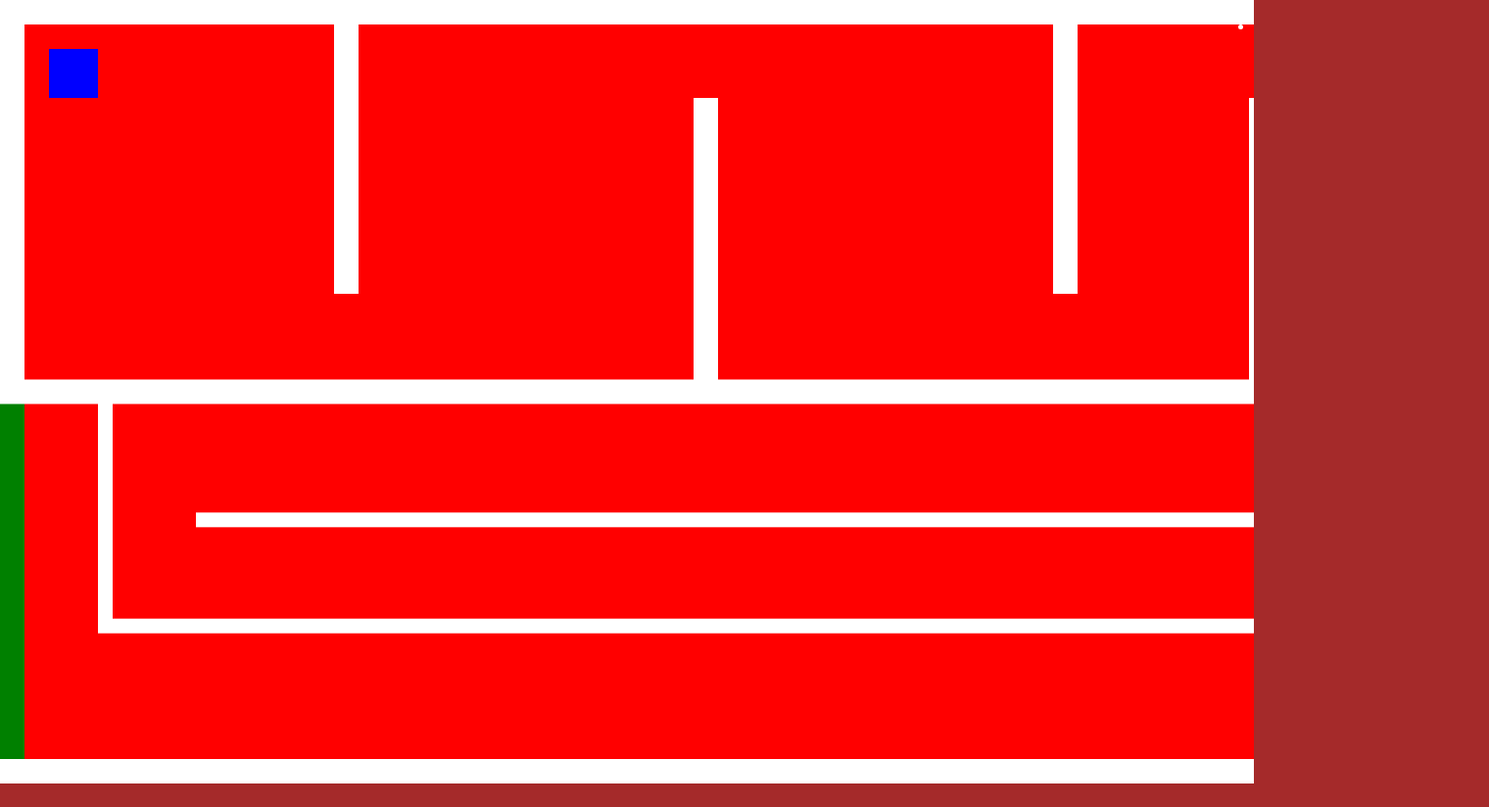
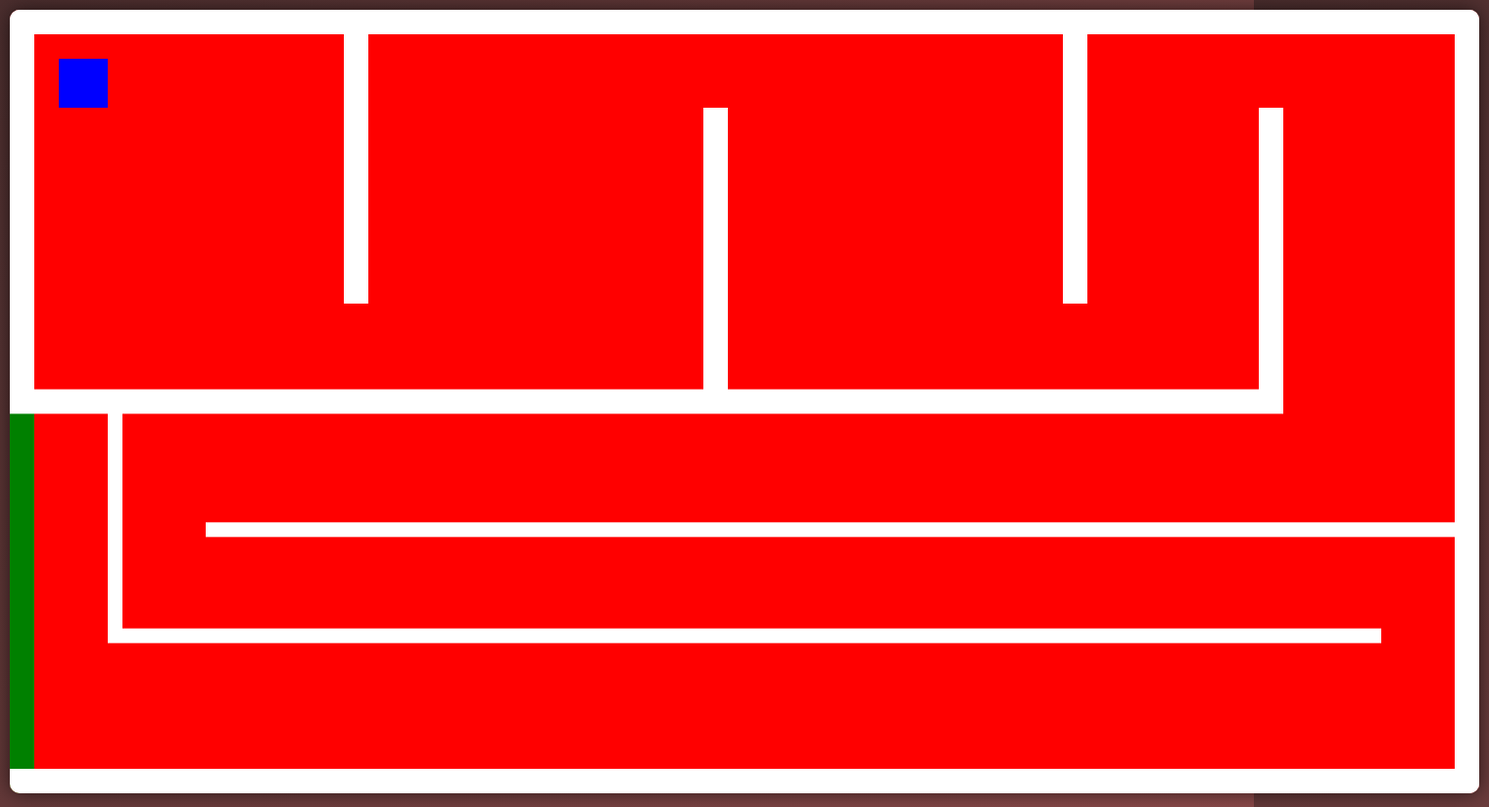
Before and after one commit to Jonas-Invernizzi/Jogo-Labirinto, a plain HTML site: page index.html in a window 1280 px wide. Shown: the whole page at 98% size, 1520 px wide, since content can reach past the window. Before the commit the page ends 800 px from the top, so only its background shows below. Drawn offline with Linux system fonts and the light colour scheme.

Commit message:
Enhance CSS styles with layout and design updates
Refactor CSS styles for improved readability and layout.

```diff
--- a/style.css
+++ b/style.css
@@ -1 +1,31 @@
-*{ padding: 0; margin: 0; box-sizing: border-box; color: white; } body{ background-color: brown; min-height: 100vh; height: 100%; display: flex; }
+* {
+    padding: 0;
+    margin: 0;
+    box-sizing: border-box;
+    font-family: Arial, sans-serif;
+}
+
+body {
+    background: linear-gradient(135deg, #4b2e2e, #8b4a4a);
+    min-height: 100vh;
+    width: 100%;
+    height: 100%;
+    display: block; /* Mantém tudo no topo */
+}
+
+ul {
+    position: absolute;
+    top: 10px;
+    left: 10px;
+    list-style: none;
+    color: #ffffff;
+    font-size: 1.2rem;
+    font-weight: bold;
+    text-shadow: 0 0 6px rgba(0,0,0,0.5);
+}
+
+svg {
+    margin: 10px;
+    border-radius: 10px;
+    box-shadow: 0 0 20px rgba(0,0,0,0.6);
+}
```
